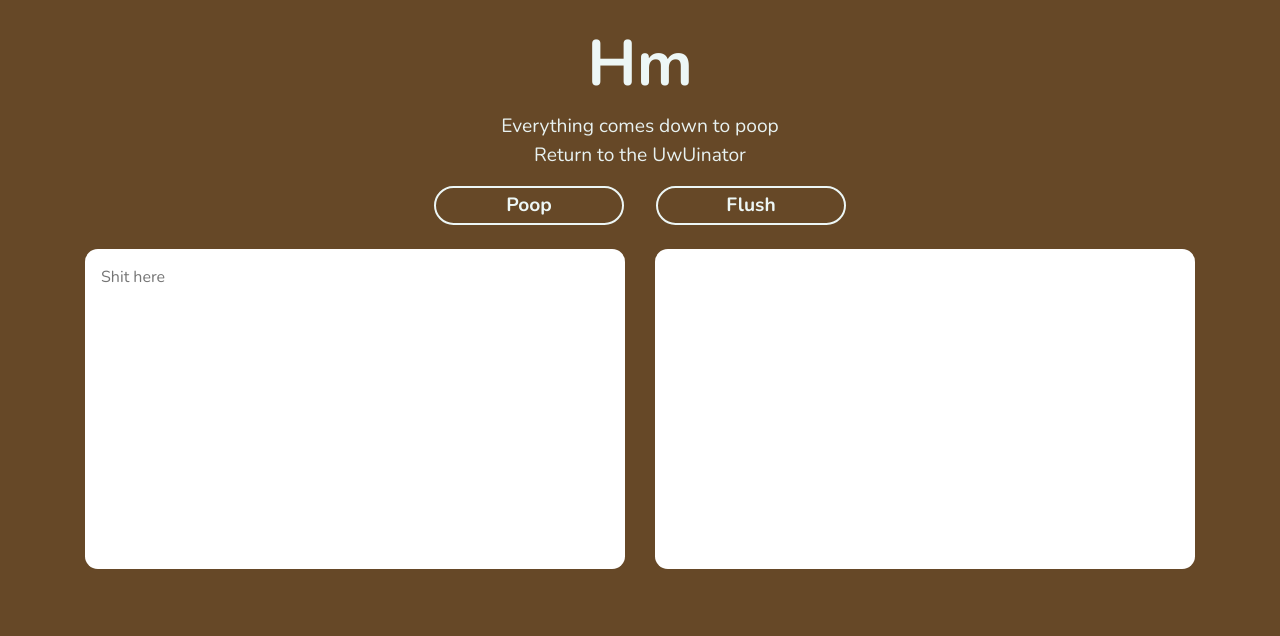
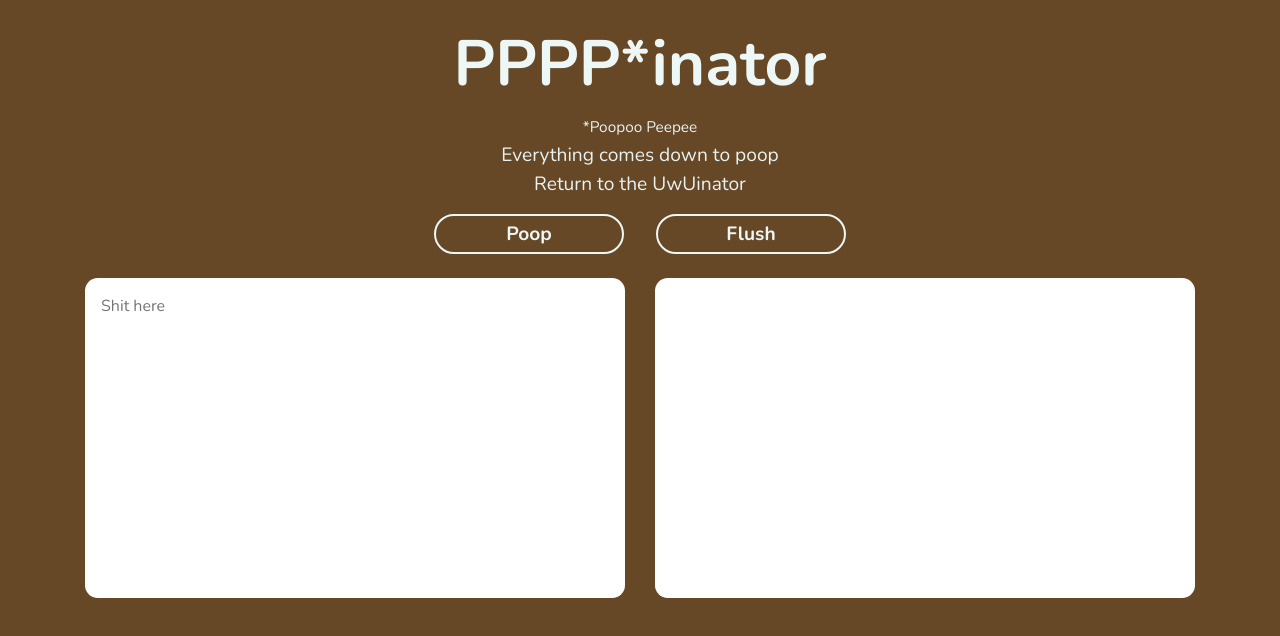
Before and after one commit to senguyen1011/UwUinator, a plain HTML site: page ppppinator.html in a window 1280 px wide. Drawn offline with nearby package versions, Linux system fonts and the light colour scheme.

Commit message:
Update ppppinator.html

```diff
--- a/ppppinator.html
+++ b/ppppinator.html
@@ -28,8 +28,8 @@
   <div id="alert">
   </div>
   <div class="container text-center">
-    <span class="heading">Hm</span>
-    <span class="subheading">Everything comes down to poop<br><a href="index.html">Return to the UwUinator</a></span>
+    <span class="heading">PPPP*inator</span>
+    <span class="subheading"><small>*Poopoo Peepee</small><br>Everything comes down to poop<br><a href="index.html">Return to the UwUinator</a></span>
     <div class="row">
       <button class="button col-2 ml-auto mr-3" onclick="poop();">Poop</button>
       <button class="button col-2 mr-auto ml-3" onclick="randomize();">Flush</button>
```
